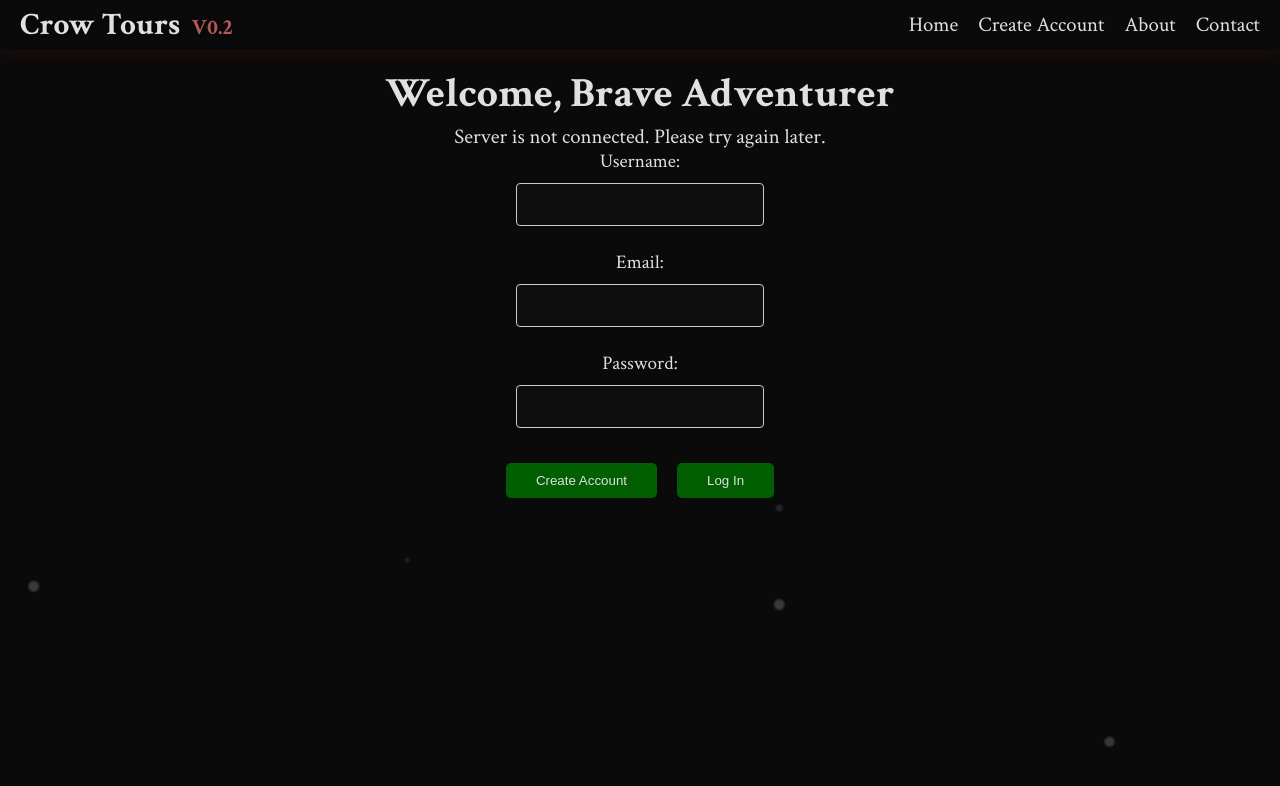
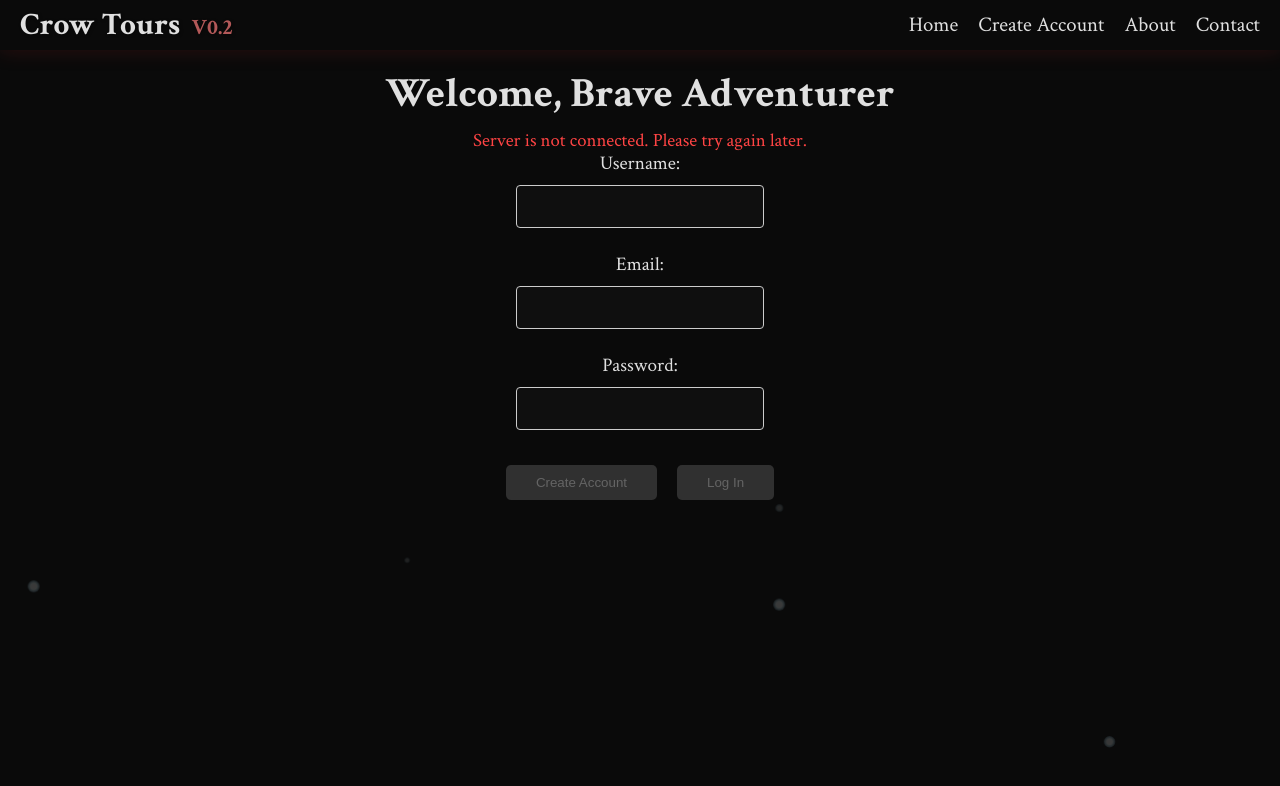
Before and after one commit to ApplianceAssistant/Raven_Run, a React (Create React App) app: page /create-account in a window 1280 px wide. Shown: the top 786 px of the page. Built offline with nearby package versions, Linux system fonts and the light colour scheme; no server answers.

Commit message:
new debug test

```diff
--- a/src/components/CreateAccount.js
+++ b/src/components/CreateAccount.js
@@ -121,9 +121,9 @@ function CreateAccount() {
           password,
         }),
       });
-
+      console.log('response:', response);
       const data = await response.json();
-      console.log('response data:', data);
+      console.log('json response data:', data);
       if (!response.ok) {
         throw new Error(data.error || 'An error occurred');
       }
@@ -146,17 +146,17 @@ function CreateAccount() {
       <div className="bodyContent center">
         <h1>Welcome, Brave Adventurer</h1>
         {!serverStatus.isConnected && (
-          <p className="error">Server is not connected. Please try again later.</p>
+          <p className="error-message">Server is not connected. Please try again later.</p>
         )}
         {serverStatus.isConnected && !serverStatus.isDatabaseConnected && (
-          <p className="error">Database is not connected. Please try again later.</p>
+          <p className="error-message">Database is not connected. Please try again later.</p>
         )}
         {serverStatus.isConnected && serverStatus.isDatabaseConnected && (
-          <p className="success">Server and database connection established.</p>
+          <p className="success-message">Server and database connection established.</p>
         )}
         {isLoading && <div className="loader">Loading...</div>}
-        {errorMessage && <p className="error">{errorMessage}</p>}
-        {successMessage && <p className="success">{successMessage}</p>}
+        {errorMessage && <p className="error-message">{errorMessage}</p>}
+        {successMessage && <p className="success-message">{successMessage}</p>}
         <form onSubmit={(e) => e.preventDefault()}>
           <div className="account-field">
             <label htmlFor="username">Username:</label>
@@ -168,7 +168,7 @@ function CreateAccount() {
               onBlur={(e) => debouncedUsernameCheck(e.target.value)}
               required
             />
-            {!isUsernameUnique && <p className="error">Username is already taken</p>}
+            {!isUsernameUnique && <p className="error-message">Username is already taken</p>}
           </div>
           <div className="account-field">
             <label htmlFor="email">Email:</label>
@@ -180,7 +180,7 @@ function CreateAccount() {
               onBlur={(e) => debouncedEmailCheck(e.target.value)}
               required
             />
-            {!isEmailUnique && <p className="error">Email is already in use</p>}
+            {!isEmailUnique && <p className="error-message">Email is already in use</p>}
           </div>
           <div className="account-field">
             <label htmlFor="password">Password:</label>
@@ -192,7 +192,7 @@ function CreateAccount() {
               required
             />
             {!isPasswordValid && password && (
-              <p className="error">
+              <p className="error-message">
                 Password must be at least 8 characters long and contain at least one uppercase letter, one lowercase letter, and one number.
               </p>
             )}
@@ -201,14 +201,14 @@ function CreateAccount() {
             <button
               onClick={() => handleSubmit('create')}
               disabled={!isFormValid() || isLoading}
-              className="submit-button"
+              className={`submit-button ${!isFormValid() || isLoading ? 'disabled' : ''}`}
             >
               Create Account
             </button>
             <button
               onClick={() => handleSubmit('login')}
               disabled={!username || !password || isLoading}
-              className="submit-button"
+              className={`submit-button ${!username || !password || isLoading ? 'disabled' : ''}`}
             >
               Log In
             </button>
--- a/src/css/App.scss
+++ b/src/css/App.scss
@@ -262,25 +262,26 @@ h1,h2,h3{
 }
 // Button styles
 button {
-  @include theme-aware('background-color', $spooky-accent, $lighter-bg);
-  @include theme-aware('color', $text-color, $light-text-color);
+  @include button-style;
   border: none;
   padding: 10px 30px;
   border-radius: 5px;
   cursor: pointer;
   transition: all 0.3s ease;
 
-  &:hover {
-    @include theme-aware('background-color', darken($spooky-accent, 10%), darken($lighter-bg, 10%));
-    @include theme-aware('box-shadow', 0 0 15px rgba($spooky-accent, 0.7), 0 0 15px rgba($light-text-color, 0.7));
+  &:hover:not(:disabled) {
+    background-color: darken($spooky-accent, 10%);
+    box-shadow: 0 0 15px rgba($spooky-accent, 0.7);
   }
+
   &:focus {
     outline: none;
-    @include theme-aware('box-shadow', 0 0 10px rgba($spooky-accent, 0.5), 0 0 10px rgba($light-text-color, 0.5));
+    box-shadow: 0 0 10px rgba($spooky-accent, 0.5);
   }
-  &:focus-visible {
-    outline: none;
-    @include theme-aware('box-shadow', 0 0 25px rgba($spooky-accent, 0.9), 0 0 25px rgba($light-text-color, 0.9));
+
+  &:disabled {
+    opacity: 0.6;
+    box-shadow: none;
   }
 }
 .submit-button {
@@ -323,6 +324,20 @@ button {
 .join-button,
 .enter-button {
   width: 120px; /* Adjust this value as needed */
+}
+
+// Add styles for error messages
+.error-message {
+  color: #ff4444;
+  font-size: 0.9em;
+  margin-top: 5px;
+}
+
+// Add styles for success messages
+.success-message {
+  color: #00C851;
+  font-size: 0.9em;
+  margin-top: 5px;
 }
 
 // Form styles
--- a/src/css/_variables.scss
+++ b/src/css/_variables.scss
@@ -14,7 +14,15 @@ $light-bg: #ffffff;
 $lighter-bg: #f0f0f0;
 $light-text-color: #000000;
 $light-link-color: #8b0000;
-$light-accent: #ff9999; // Added light accent color
+$light-accent: #ff9999;
+
+// Form and Button Colors (consistent across modes)
+$form-bg: #1e1e1e;
+$form-text: #e0e0e0;
+$button-bg: $spooky-accent;
+$button-text: #e0e0e0;
+$button-disabled-bg: #4a4a4a;
+$button-disabled-text: #a0a0a0;
 
 // Gradients
 $spooky-gradient: linear-gradient(to bottom, $dark-bg, $darker-bg);
@@ -50,3 +58,21 @@ $breakpoint-mobile: $breakpoint-md - 1;
     #{$property}: $light-value;
   }
 }
+
+// New mixin for form elements and buttons
+@mixin form-element {
+  background-color: $form-bg;
+  color: $form-text;
+  border: 1px solid $spooky-accent;
+}
+
+@mixin button-style {
+  background-color: $button-bg;
+  color: $button-text;
+
+  &:disabled {
+    background-color: $button-disabled-bg;
+    color: $button-disabled-text;
+    cursor: not-allowed;
+  }
+}
```
